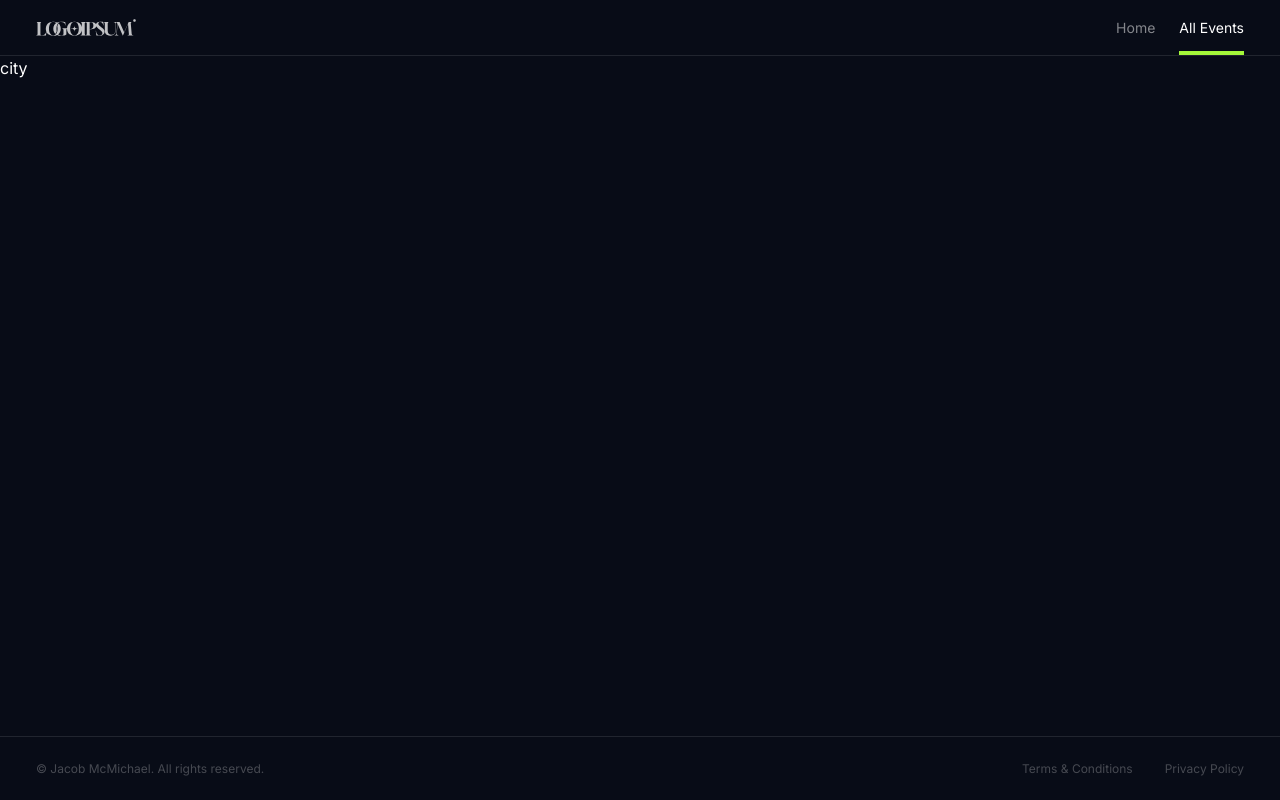
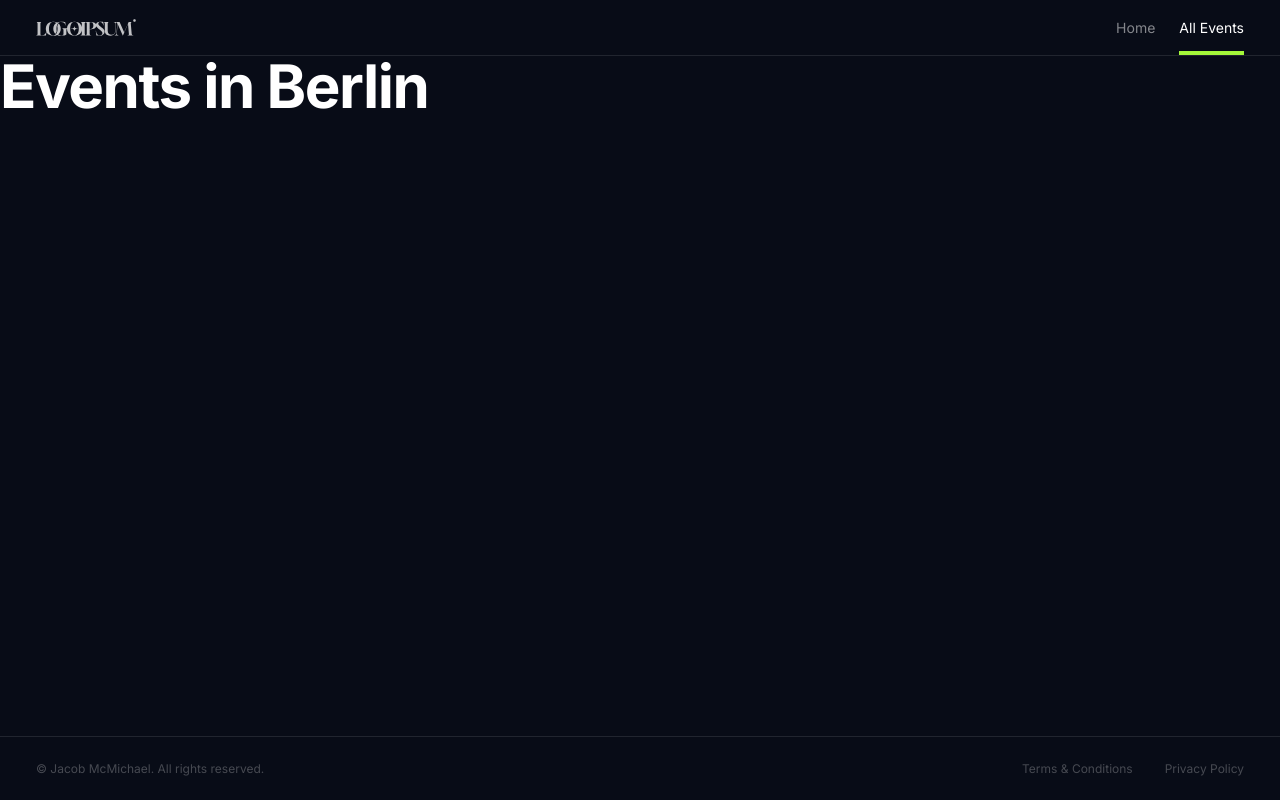
Before and after one commit to jacobmcmichael/react-practice-events-app, a Next.js app: page /events/all in a window 1280 px wide. Built offline with nearby package versions, Linux system fonts and the light colour scheme.

Commit message:
:feat: creates reusable h1 component

```diff
--- a/src/app/events/[city]/page.tsx
+++ b/src/app/events/[city]/page.tsx
@@ -1,3 +1,9 @@
-export default function City() {
-    return <main>city</main>;
+import H1 from "@/components/H1";
+
+export default function EventsPage() {
+	return (
+		<main>
+			<H1>Events in Berlin</H1>
+		</main>
+	);
 }
--- a/src/app/page.tsx
+++ b/src/app/page.tsx
@@ -1,14 +1,14 @@
 import Link from "next/link";
 
+import H1 from "@/components/H1";
 import SearchForm from "@/components/SearchForm";
 
 export default function Home() {
 	return (
 		<main className="flex flex-col items-center px-3 pt-36">
-			<h1 className="text-3xl lg:text-6xl font-bold tracking-tight">Find events around you</h1>
+			<H1>Find events near you</H1>
 			<p className="mb-12 mt-7 text-2xl lg:text-3xl opacity-75">
-				Browse more than <span className="font-bold text-accent italic underline">10,000</span> events around
-				you
+				Browse more than <span className="font-bold text-accent italic underline">10,000</span> events worldwide
 			</p>
 
 			<SearchForm />
--- /dev/null
+++ b/src/components/H1.tsx
@@ -0,0 +1,3 @@
+export default function H1({ children }: { children: string }) {
+	return <h1 className="text-3xl lg:text-6xl font-bold tracking-tight">{children}</h1>;
+}
```
